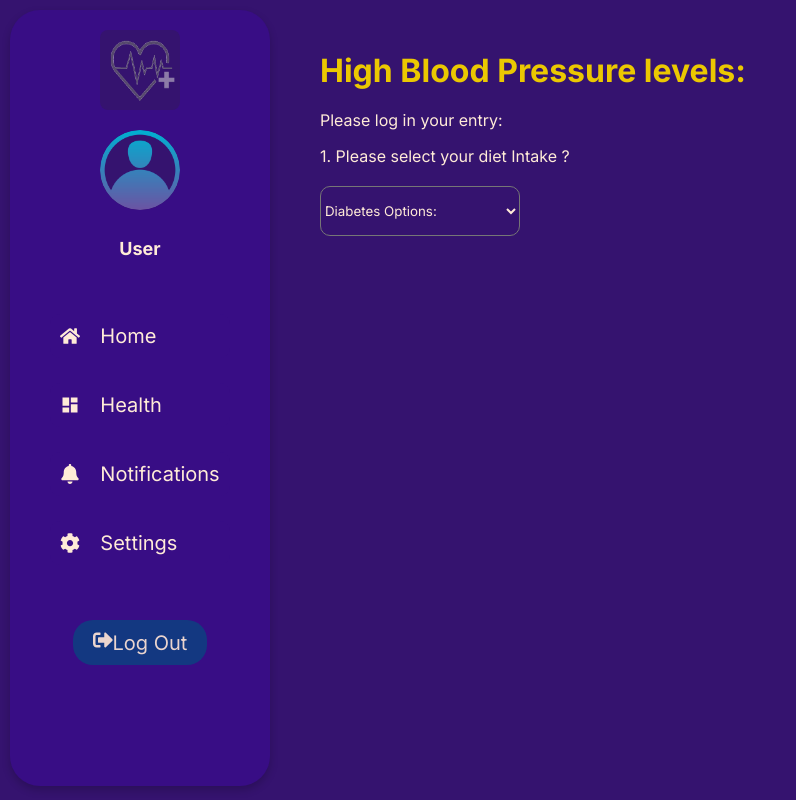
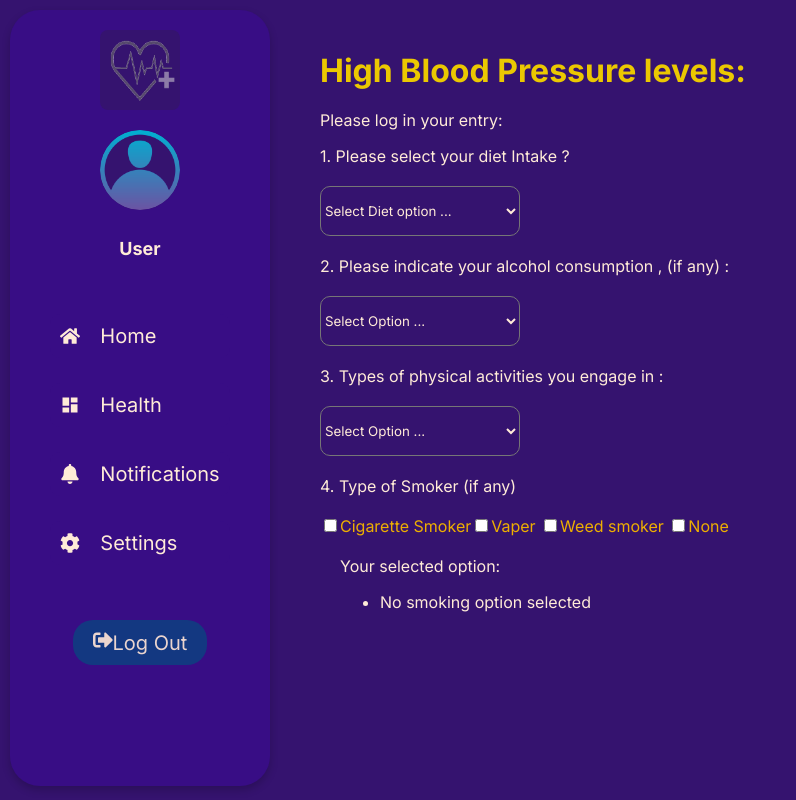
Before and after one commit to MaccccD/Haemophilia-Healthcare-App, a React (Create React App) app: page /HighBloodPressure in a window 1280 px wide. Shown: the whole page, without its empty margins (0-796 px from the left). Built offline with nearby package versions, Linux system fonts and the light colour scheme; sample sign-in values are in the browser's storage; a web font is replaced by a local one.

Commit message:
High Blood Pressure Functionality Update Part 2
-Added more data for users to log in .

```diff
--- a/src/High Blood Pressure Components/HighBloodPressure.jsx
+++ b/src/High Blood Pressure Components/HighBloodPressure.jsx
@@ -1,3 +1,4 @@
+import { index } from 'd3';
 import React, { useState } from 'react'
 
 function HighBloodPressure() {
@@ -5,7 +6,6 @@ function HighBloodPressure() {
   const [diet, setDiet] = useState([]);
   const [phsyicalActivity, setPhysicalActivity] = useState("");
   const [alcoholConsumption, setAlcoholConsumption] = useState();
-  const [tobaccoUse, setTobbacoUse] = useState("");
   const [stressLevels, setStressLevels] = useState("");
   const [weight, setWeight] = useState(0);
 
@@ -16,6 +16,39 @@ function HighBloodPressure() {
     "Low Intake OF Fruits & vegetables",
   ]
 
+  const alcoholOptions = [
+    "None",
+    "Occasional Drinker",
+    "Heavy drinker",
+  ]
+
+
+  const physicalActOptions = [
+    "Running",
+    "Walking",
+    "Gym",
+    "Yoga",
+    "Pilates",
+    "None"
+  ]
+
+  const typeofSmoker = [
+    "Cigarette Smoker",
+    "Vaper ",
+    "Weed smoker ",
+    "None"
+
+  ]
+   const [smokerOptions, setSmokerOptions] = useState([]);
+
+  const handleCheckboxChange = (smoker) =>{
+ if(smokerOptions.includes(smoker)){
+  setSmokerOptions(smokerOptions.filter(item => item !== smoker))
+ }
+ else{
+  setSmokerOptions([... smokerOptions, smoker])
+ }
+   }
 
   return (
     <div className='bloodPressure-Container'>
@@ -24,12 +57,55 @@ function HighBloodPressure() {
 
 
       <label className='content'>1. Please select your diet Intake ?</label><br/><br/>
-     <select value={diet} className='setUp' onChange={(t)=>setDiet(t.target.value)}>
-      <option value= "">Diabetes Options: </option>
-      <option value= "Type 1">Type 1</option>
-      <option value="Type 2">Type 2</option>
+       <select value={diet} className='setUp' onChange={(d)=> setDiet(d.target.value)}>
+    <option value= "">Select Diet option ...</option>
+  {dietOptions.map((option, index) => (
+    <option key={index} value={option}>{option}</option>
+  ))}
+  </select>
+     <br/><br/>
+
+     <label className='content'>2. Please indicate  your alcohol consumption , (if any) :</label><br/><br/>
+     <select value={alcoholConsumption} className='setUp' onChange={(a)=> setAlcoholConsumption(a.target.value)}>
+      <option value= "">Select Option ...</option>
+      {alcoholOptions.map((alcohol, index) =>(
+        <option key={index} value={alcohol}>{alcohol}</option>
+      ))}
      </select>
      <br/><br/>
+
+     <label className='content'>3. Types of physical activities you engage in :</label><br/><br/>
+     <select value={phsyicalActivity} className='setUp' onChange={(p)=> setPhysicalActivity(p.target.value)}>
+      <option value= "">Select Option ...</option>
+      {physicalActOptions.map((option, index)=>(
+        <option key={index} value={option}>{option}</option>
+     )) }
+     </select>
+     <br/><br/>
+
+     <label className='content'>4. Type of Smoker (if any)</label><br/><br/>
+      {typeofSmoker.map((smoker, index)=>{
+        return (
+        <label key={index} className='emphasized-Text'>
+          <input type='checkbox'
+          value={smoker}
+          checked = {smokerOptions.includes(smoker)}
+          onChange={()=> handleCheckboxChange(smoker)}/>
+          {smoker}
+        </label>
+        )
+      })}
+
+       <div className='summary'>
+        <p className='content'> Your selected option:</p>
+        <ul >
+          {smokerOptions.length > 0 ? (
+            smokerOptions.map((smoker, index)=> <li key={index} className='emphasized-Text'>{smoker}</li>)
+          ) : (
+            <li className='content'>No smoking option selected</li>
+          )}
+        </ul>
+       </div>
     </div>
   )
 }
```
